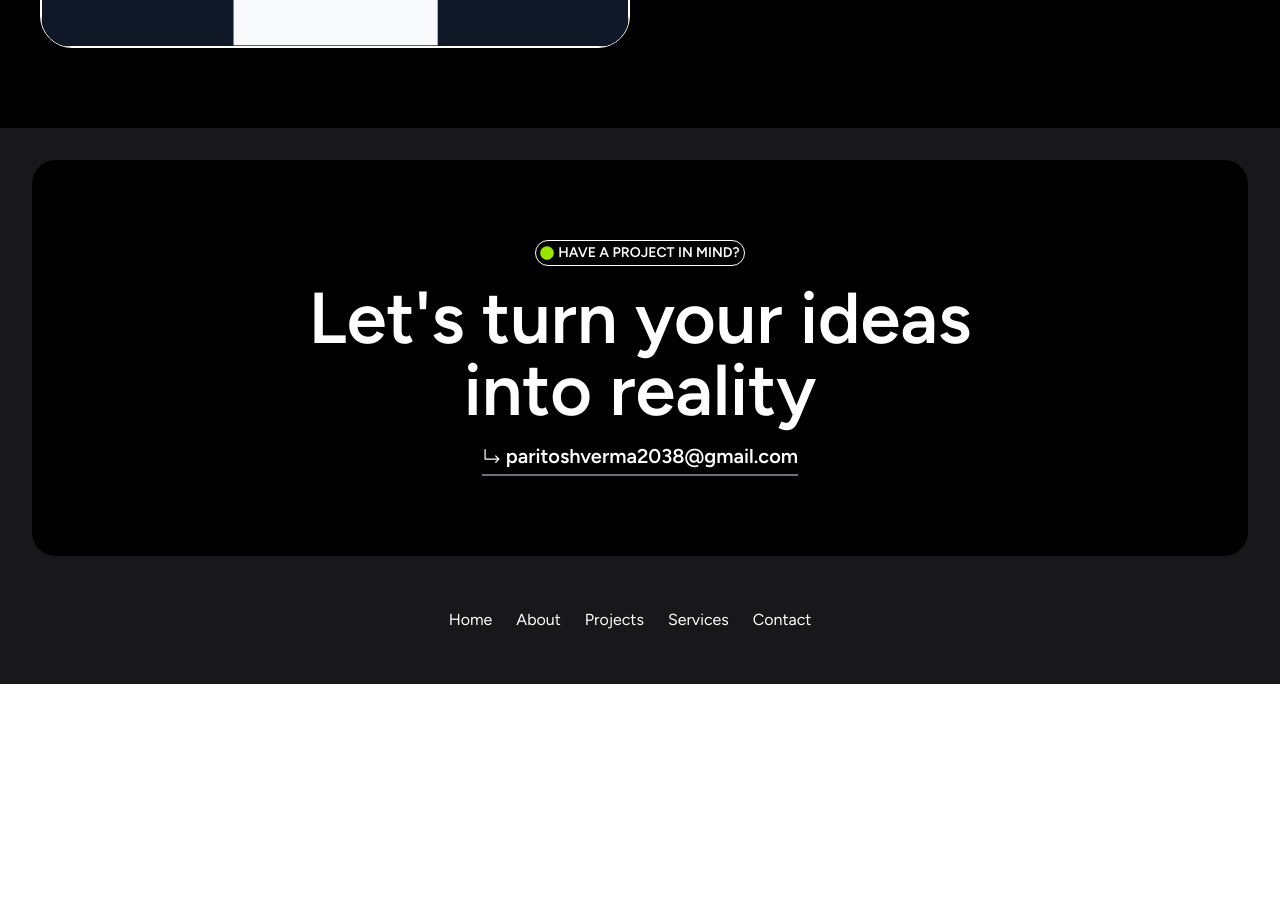
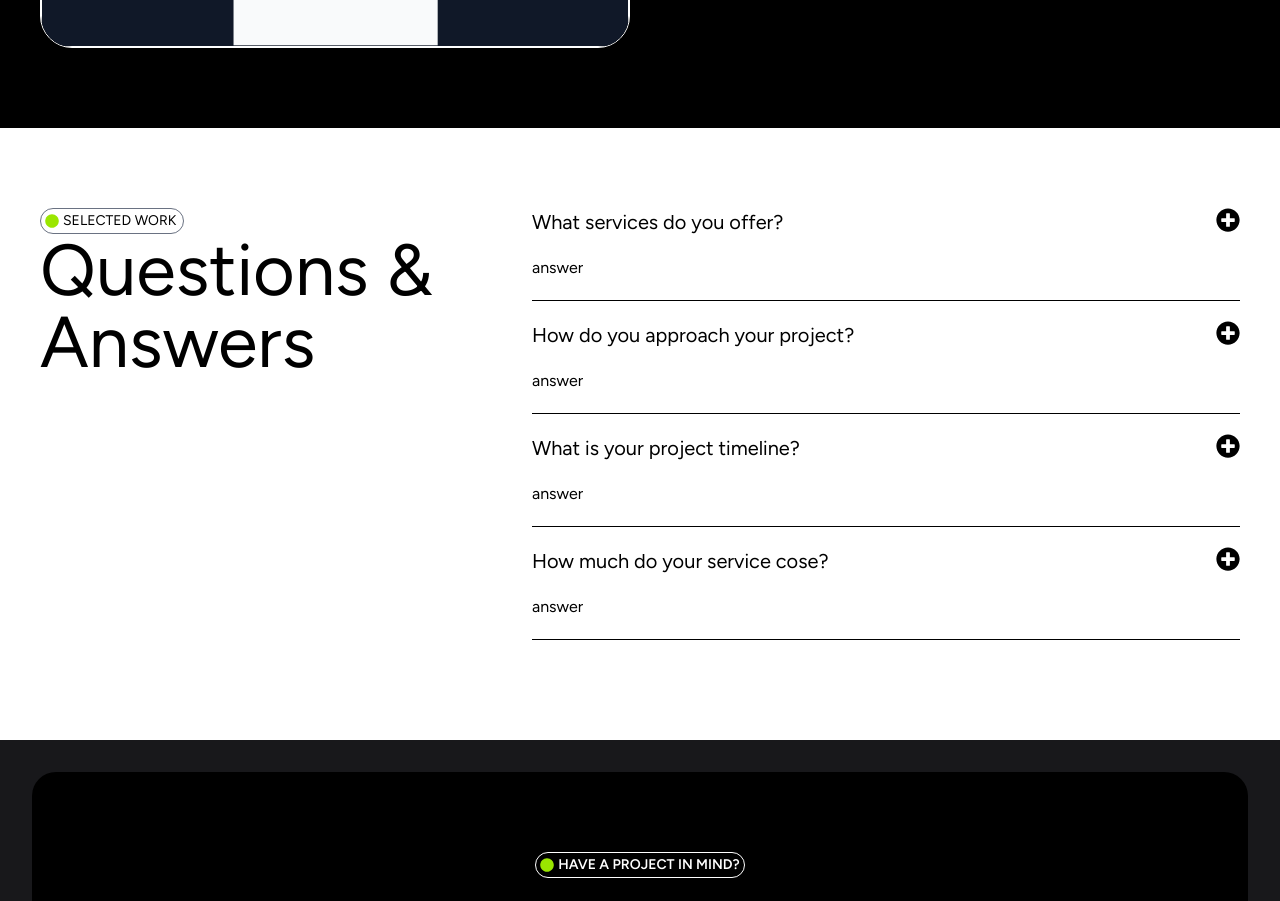
Before and after one commit to paritoshAuminus/web-dev-projects, a React (Vite) app in the folder 10-personal-portfolio/personalPortfolio/: page /projects in a window 1280 px wide. Shown: the part 2560-3461 px from the top of the page. Before the commit the page ends 3244 px from the top, so only its background shows below. Built offline with nearby package versions, Linux system fonts and the light colour scheme.

Commit message:
Added accordion section into the projects page

```diff
--- /dev/null
+++ b/10-personal-portfolio/personalPortfolio/src/components/Accordian.jsx
@@ -0,0 +1,16 @@
+const Accordian = (props) => {
+    return (
+        <>
+            <div className='w-full'>
+                <div className='flex justify-between text-xl cursor-pointer'>
+                    <span>{props.question}</span>
+                    <div className='text-2xl'>{props.icon}</div>
+                </div>
+                <div className='mt-5'>{props.answer}</div>
+            </div>
+            <hr className='my-5'/>
+        </>
+    )
+}
+
+export default Accordian
--- a/10-personal-portfolio/personalPortfolio/src/components/Footer.jsx
+++ b/10-personal-portfolio/personalPortfolio/src/components/Footer.jsx
@@ -13,11 +13,11 @@ const Footer = () => {
           <span className='text-xl flex flex-col gap-1'><a href="mailto:paritoshverma2038@gmail.com" className='flex items-center gap-1'><HiArrowTurnDownRight />paritoshverma2038@gmail.com</a><hr className='border-1 text-gray-500' /></span>
         </div>
         <nav className="m-5 flex flex-col sm:flex-row flex-wrap items-center gap-1 font-normal justify-center">
-          <Link to='/' className="mr-5 hover:text-lime-300 transition-all focus:text-lime-400">Home</Link>
-          <Link className="mr-5 hover:text-lime-300 transition-all focus:text-lime-400">About</Link>
-          <Link className="mr-5 hover:text-lime-300 transition-all focus:text-lime-400">Projects</Link>
-          <Link className="mr-5 hover:text-lime-300 transition-all focus:text-lime-400">Services</Link>
-          <Link className="mr-5 hover:text-lime-300 transition-all focus:text-lime-400">Contact</Link>
+          <Link to={'/'} className="mr-5 hover:text-lime-300 transition-all focus:text-lime-400">Home</Link>
+          <Link to={'/about'} className="mr-5 hover:text-lime-300 transition-all focus:text-lime-400">About</Link>
+          <Link to={'/projects'} className="mr-5 hover:text-lime-300 transition-all focus:text-lime-400">Projects</Link>
+          <Link to={''} className="mr-5 hover:text-lime-300 transition-all focus:text-lime-400">Services</Link>
+          <Link to={''} className="mr-5 hover:text-lime-300 transition-all focus:text-lime-400">Contact</Link>
         </nav>
       </footer>
     </>
--- a/10-personal-portfolio/personalPortfolio/src/pages/About.jsx
+++ b/10-personal-portfolio/personalPortfolio/src/pages/About.jsx
@@ -9,6 +9,9 @@ import pic3 from '../assets/travelPics/pic3.jpg'
 import pic4 from '../assets/travelPics/pic4.jpg'
 
 const About = () => {
+
+    scrollTo(0, 0);
+
     return (
         <>
             <section className='bg-black text-white px-10 py-28'>
--- a/10-personal-portfolio/personalPortfolio/src/pages/Home.jsx
+++ b/10-personal-portfolio/personalPortfolio/src/pages/Home.jsx
@@ -24,6 +24,7 @@ import user2 from '../assets/user2.jpg'
 
 const Home = () => {
 
+    scrollTo(0, 0);
 
     const cardData = [
         {
--- a/10-personal-portfolio/personalPortfolio/src/pages/Projects.jsx
+++ b/10-personal-portfolio/personalPortfolio/src/pages/Projects.jsx
@@ -1,12 +1,23 @@
 import React, { useEffect, useState } from 'react'
 import MyWorkCard from '../components/MyWorkCard'
 import workArray from '../mywork'
+import { FaCircle } from 'react-icons/fa';
+import Accordian from '../components/Accordian';
+import { FaPlusCircle } from 'react-icons/fa'
 
 const Projects = () => {
 
+  scrollTo(0, 0);
+
   const [category, setCategory] = useState('all');
+  const [extenderQ1, setExtenderQ1] = useState(false);
+  const [extenderQ2, setExtenderQ2] = useState(false);
+  const [extenderQ3, setExtenderQ3] = useState(false);
+  const [extenderQ4, setExtenderQ4] = useState(false);
 
   return (
+
+
   <>
     <section className='bg-black text-white px-10 py-16 md:py-20'>
       <span className='text-7xl md:text-9xl uppercase'>Projects</span>
@@ -34,6 +45,40 @@ const Projects = () => {
           />)}
       </div>
     </section>
+    <section className='text-black bg-white flex flex-col md:flex-row px-10 py-16 md:py-20 gap-5'>
+      <div className='w-full md:w-2/5'>
+        <span className='text-sm px-1 py-0.5 w-36 border-1 border-gray-500 uppercase rounded-full flex gap-1 items-center'><FaCircle className='text-lime-400' />Selected Work</span>
+        <span className='text-4xl md:text-7xl capitalize'>Questions & answers</span>
+      </div>
+      <div className='w-full md:w-3/5'>
+        <div>
+          <Accordian
+            onClick={() => setExtenderQ1(!extenderQ1)}
+            question={'What services do you offer?'}
+            answer={'answer'}
+            icon={<FaPlusCircle />}
+          />
+          <Accordian
+            onClick={() => setExtenderQ2(!extenderQ2)}
+            question={'How do you approach your project?'}
+            answer={'answer'}
+            icon={<FaPlusCircle />}
+          />
+          <Accordian
+            onClick={() => setExtenderQ3(!extenderQ3)}
+            question={'What is your project timeline?'}
+            answer={'answer'}
+            icon={<FaPlusCircle />}
+          />
+          <Accordian
+            onClick={() => setExtenderQ4(!extenderQ4)}
+            question={'How much do your service cose?'}
+            answer={'answer'}
+            icon={<FaPlusCircle />}
+          />
+        </div>
+      </div>
+    </section>
   </>
   )
 }
```
Lines whose indentation alone changed are shown as unchanged.
